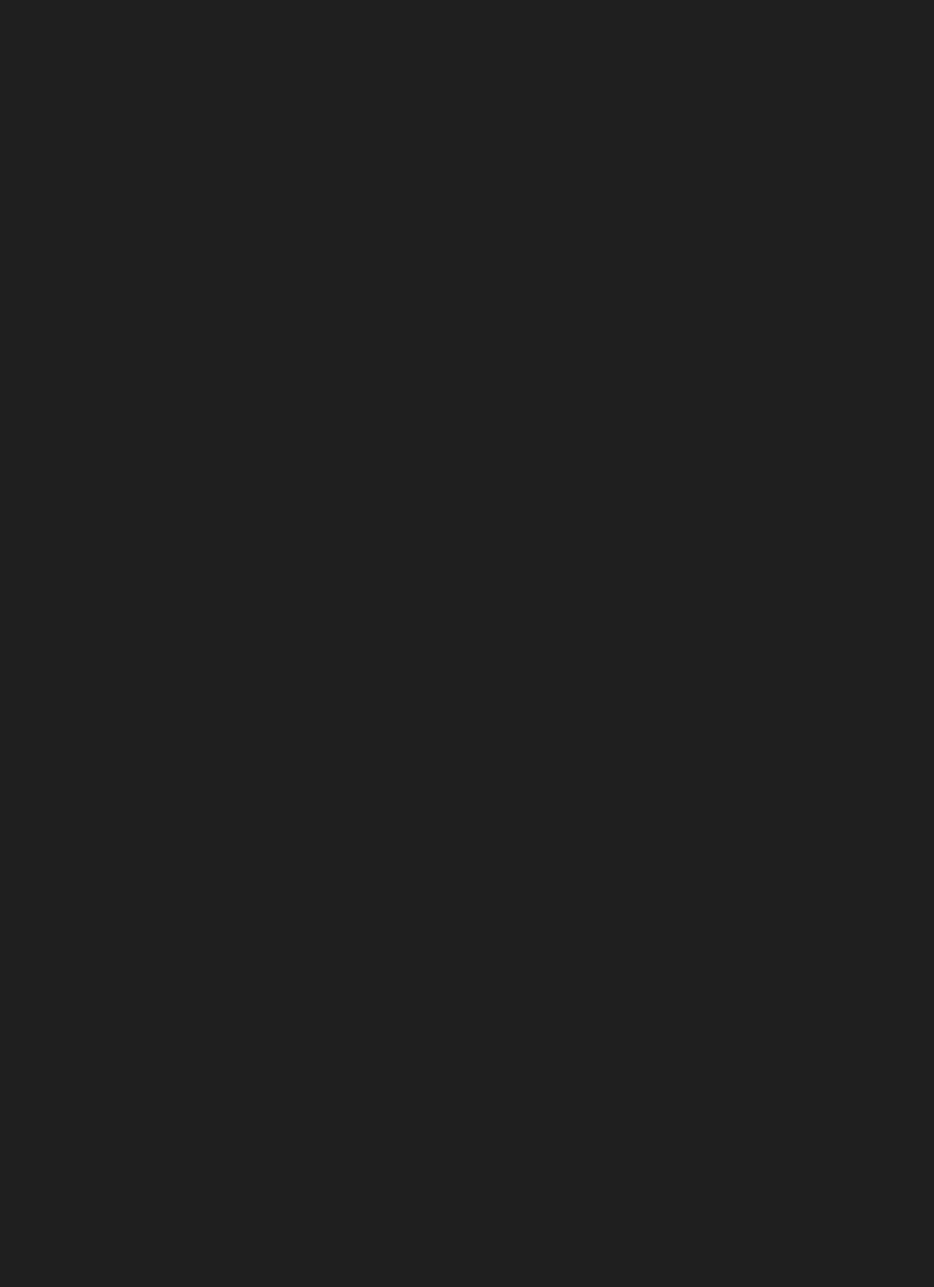
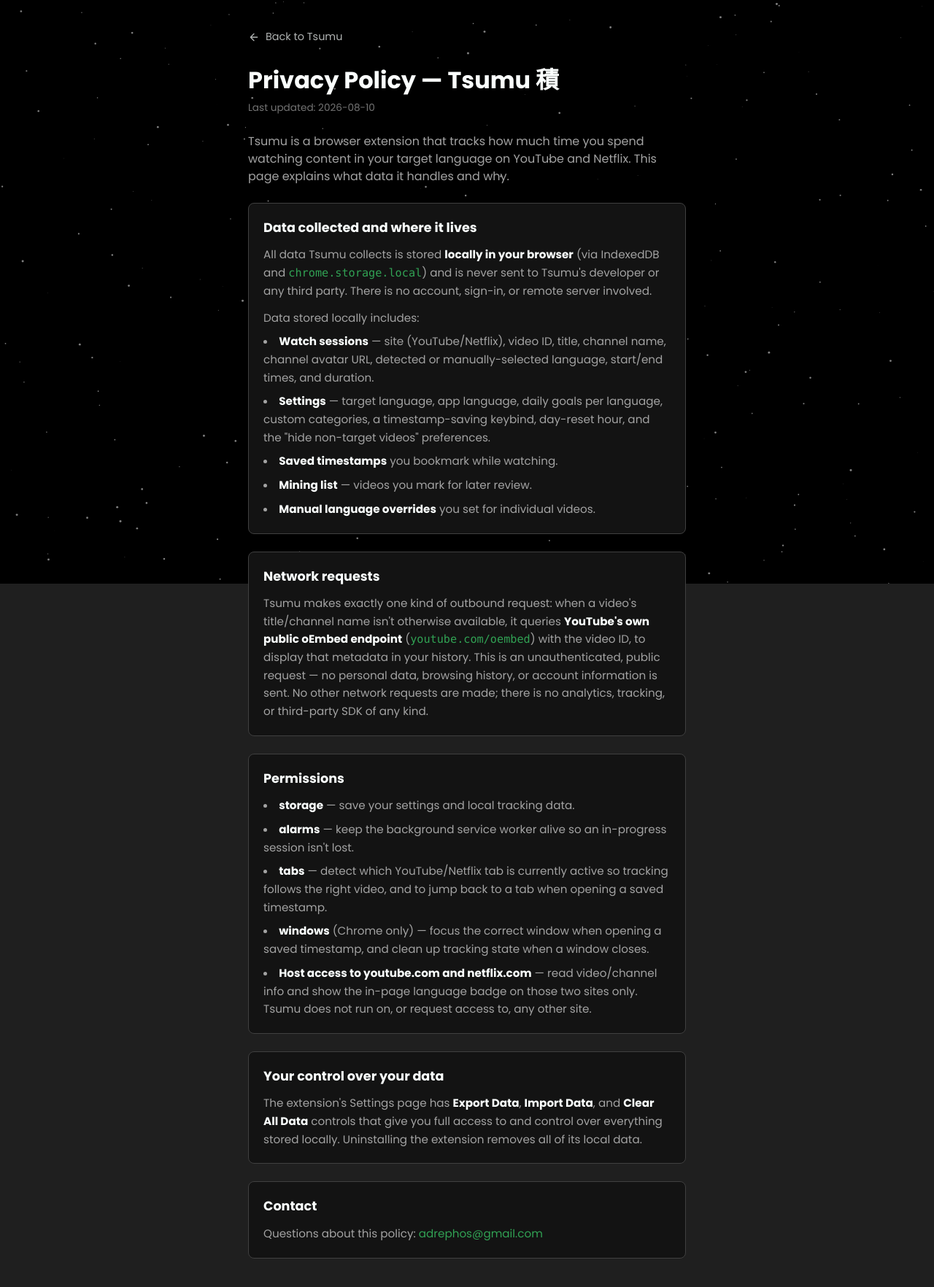
Before and after one commit to Adrephos/portfolio, a React (Vite) app: page /tsumu/privacy in a window 1280 px wide. Before the commit this address had no page. Shown: the whole page at 73% size. Before the commit the page ends 800 px from the top, so only its background shows below. Built offline with nearby package versions, Linux system fonts and the light colour scheme.

Commit message:
feat: add /tsumu/privacy page
Content mirrors tsumu's PRIVACY.md (data storage, the one outbound
oEmbed request, permissions, user data controls, contact). Linked
internally from the Tsumu page instead of the external adrephos.com
URL it referenced before this route existed.

```diff
--- /dev/null
+++ b/src/components/PrivacyPage.tsx
@@ -0,0 +1,116 @@
+import { Link } from "react-router-dom";
+import { Background } from "./Background";
+import { ArrowLeftIcon } from "./Icons";
+
+const SECTIONS: { heading: string; body: React.ReactNode }[] = [
+  {
+    heading: "Data collected and where it lives",
+    body: (
+      <>
+        <p>
+          All data Tsumu collects is stored <strong className="text-secondary">locally in your
+          browser</strong> (via IndexedDB and <code className="text-green">chrome.storage.local</code>)
+          and is never sent to Tsumu's developer or any third party. There is no account,
+          sign-in, or remote server involved.
+        </p>
+        <p className="mt-3">Data stored locally includes:</p>
+        <ul className="mt-2 flex flex-col gap-2 list-disc list-inside">
+          <li><strong className="text-secondary">Watch sessions</strong> — site (YouTube/Netflix), video ID, title, channel name, channel avatar URL, detected or manually-selected language, start/end times, and duration.</li>
+          <li><strong className="text-secondary">Settings</strong> — target language, app language, daily goals per language, custom categories, a timestamp-saving keybind, day-reset hour, and the "hide non-target videos" preferences.</li>
+          <li><strong className="text-secondary">Saved timestamps</strong> you bookmark while watching.</li>
+          <li><strong className="text-secondary">Mining list</strong> — videos you mark for later review.</li>
+          <li><strong className="text-secondary">Manual language overrides</strong> you set for individual videos.</li>
+        </ul>
+      </>
+    ),
+  },
+  {
+    heading: "Network requests",
+    body: (
+      <p>
+        Tsumu makes exactly one kind of outbound request: when a video's title/channel name
+        isn't otherwise available, it queries <strong className="text-secondary">YouTube's own
+        public oEmbed endpoint</strong> (<code className="text-green">youtube.com/oembed</code>)
+        with the video ID, to display that metadata in your history. This is an unauthenticated,
+        public request — no personal data, browsing history, or account information is sent. No
+        other network requests are made; there is no analytics, tracking, or third-party SDK of
+        any kind.
+      </p>
+    ),
+  },
+  {
+    heading: "Permissions",
+    body: (
+      <ul className="flex flex-col gap-2 list-disc list-inside">
+        <li><strong className="text-secondary">storage</strong> — save your settings and local tracking data.</li>
+        <li><strong className="text-secondary">alarms</strong> — keep the background service worker alive so an in-progress session isn't lost.</li>
+        <li><strong className="text-secondary">tabs</strong> — detect which YouTube/Netflix tab is currently active so tracking follows the right video, and to jump back to a tab when opening a saved timestamp.</li>
+        <li><strong className="text-secondary">windows</strong> (Chrome only) — focus the correct window when opening a saved timestamp, and clean up tracking state when a window closes.</li>
+        <li><strong className="text-secondary">Host access to youtube.com and netflix.com</strong> — read video/channel info and show the in-page language badge on those two sites only. Tsumu does not run on, or request access to, any other site.</li>
+      </ul>
+    ),
+  },
+  {
+    heading: "Your control over your data",
+    body: (
+      <p>
+        The extension's Settings page has <strong className="text-secondary">Export Data</strong>,
+        {" "}<strong className="text-secondary">Import Data</strong>, and{" "}
+        <strong className="text-secondary">Clear All Data</strong> controls that give you full
+        access to and control over everything stored locally. Uninstalling the extension removes
+        all of its local data.
+      </p>
+    ),
+  },
+  {
+    heading: "Contact",
+    body: (
+      <p>
+        Questions about this policy:{" "}
+        <a href="mailto:adrephos@gmail.com" className="text-green hover:underline">
+          adrephos@gmail.com
+        </a>
+      </p>
+    ),
+  },
+];
+
+export const PrivacyPage = () => {
+  return (
+    <div className="flex flex-col min-h-dvh w-auto items-center">
+      <div className="flex flex-col max-w-[40rem] px-5 py-10 gap-6">
+        <Link
+          to="/tsumu"
+          className="group self-start flex items-center gap-2 text-secondary text-[0.9rem] opacity-70 hover:opacity-100 transition-opacity"
+        >
+          <span className="transition-transform group-hover:-translate-x-1">
+            <ArrowLeftIcon size={16} />
+          </span>
+          Back to Tsumu
+        </Link>
+
+        <div>
+          <h1 className="text-[2rem] font-bold text-secondary">Privacy Policy — Tsumu 積</h1>
+          <p className="text-[0.85rem] text-neutral-500 mt-1">Last updated: 2026-08-10</p>
+        </div>
+
+        <p className="text-neutral-400">
+          Tsumu is a browser extension that tracks how much time you spend watching content in
+          your target language on YouTube and Netflix. This page explains what data it handles
+          and why.
+        </p>
+
+        {SECTIONS.map(({ heading, body }) => (
+          <div
+            key={heading}
+            className="rounded-lg bg-primary border border-neutral-700 p-5 transition-colors hover:border-green"
+          >
+            <h2 className="text-[1.1rem] font-bold text-secondary mb-3">{heading}</h2>
+            <div className="text-neutral-400 text-[0.95rem] leading-relaxed">{body}</div>
+          </div>
+        ))}
+      </div>
+      <Background />
+    </div>
+  );
+};
--- a/src/components/TsumuPage.tsx
+++ b/src/components/TsumuPage.tsx
@@ -50,15 +50,13 @@ export const TsumuPage = () => {
             <LockIcon size={18} />
             Source — private
           </div>
-          <a
-            href="https://adrephos.com/tsumu/privacy"
-            target="_blank"
-            rel="noopener noreferrer"
+          <Link
+            to="/tsumu/privacy"
             className="flex items-center gap-2 rounded-lg bg-primary border border-neutral-700 px-5 py-3 text-secondary font-bold transition-all hover:-translate-y-1 hover:border-green active:translate-y-1"
           >
             <ShieldIcon size={18} />
             Privacy Policy
-          </a>
+          </Link>
         </div>
 
         <p className="text-[0.85rem] text-neutral-500 mt-2">
--- a/src/index.tsx
+++ b/src/index.tsx
@@ -4,6 +4,7 @@ import { BrowserRouter, Routes, Route } from 'react-router-dom';
 import './index.css';
 import App from './App';
 import { TsumuPage } from './components/TsumuPage';
+import { PrivacyPage } from './components/PrivacyPage';
 import 'react-tooltip/dist/react-tooltip.css'
 
 const root = ReactDOM.createRoot(
@@ -15,6 +16,7 @@ root.render(
       <Routes>
         <Route path="/" element={<App />} />
         <Route path="/tsumu" element={<TsumuPage />} />
+        <Route path="/tsumu/privacy" element={<PrivacyPage />} />
       </Routes>
     </BrowserRouter>
   </React.StrictMode>
```
